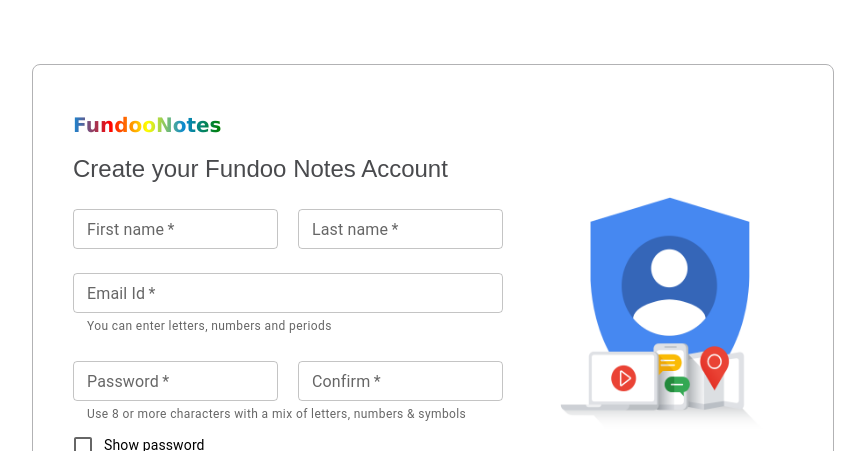
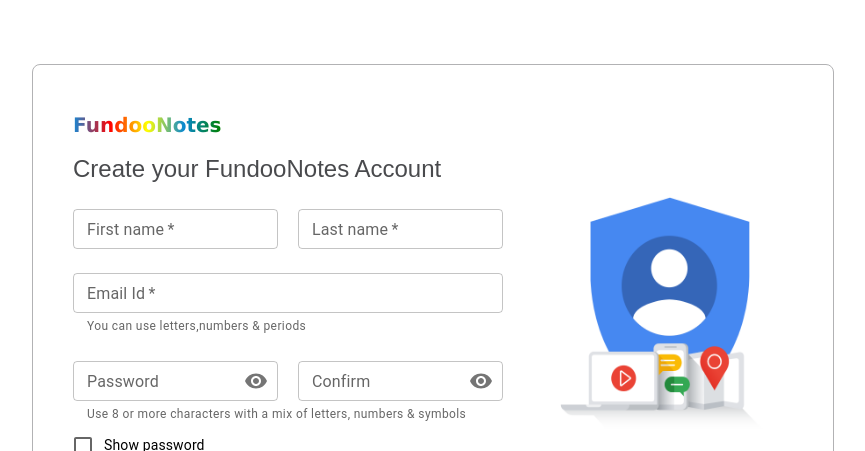
Before and after one commit to tusharkasturi1999/FundooNotesReact, a React (Create React App) app: page / in a window 1280 px wide. Shown: the top 451 px of the page, without its empty margins (208-1073 px from the left). Built offline with nearby package versions, Linux system fonts and the light colour scheme.

Commit message:
Added: Validation to form

```diff
--- a/package.json
+++ b/package.json
@@ -5,6 +5,7 @@
   "dependencies": {
     "@emotion/react": "^11.5.0",
     "@emotion/styled": "^11.3.0",
+    "@mui/icons-material": "^5.0.5",
     "@mui/material": "^5.0.5",
     "@testing-library/jest-dom": "^5.14.1",
     "@testing-library/react": "^11.2.7",
--- a/src/components/Registration.jsx
+++ b/src/components/Registration.jsx
@@ -1,4 +1,4 @@
-import React from "react";
+import React, { useState, useEffect } from "react";
 import "../css/style.css";
 import accounts from "../assets/accounts.PNG";
 import Avatar from "@mui/material/Avatar";
@@ -9,29 +9,108 @@
 import FormControlLabel from "@mui/material/FormControlLabel";
 import Checkbox from "@mui/material/Checkbox";
 import Typography from "@mui/material/Typography";
-
-
+import Visibility from "@mui/icons-material/Visibility";
+import VisibilityOff from "@mui/icons-material/VisibilityOff";
+import IconButton from "@mui/material/IconButton";
+import FormControl from "@mui/material/FormControl";
+import InputLabel from "@mui/material/InputLabel";
+import OutlinedInput from "@mui/material/OutlinedInput";
+import {
+  validPassword,
+  validEmail,
+  validFirstName,
+  validLastName,
+} from "../validation/formValidation";
 
 export default function Registration() {
   const [values, setValues] = React.useState({
-    amount: "",
-    password1: "",
-    password2: "",
-    weight: "",
-    weightRange: "",
+    password: "",
+    confirmPassword: "",
     showPassword: false,
+    showConfirmPassword: false,
+    checkTick: true,
   });
+
+  const [firstName, setFirstName] = useState("");
+  const [lastName, setLastName] = useState("");
+  const [email, setEmail] = useState("");
+  const [password, setPassword] = useState("");
+  const [confirmPassword, setConfirmPassword] = useState("");
+  const [firstNameError, setFirstNameError] = useState(false);
+  const [lastNameError, setLastNameError] = useState(false);
+  const [emailError, setEmailError] = useState(false);
+  const [passwordError, setPasswordError] = useState(false);
+  const [confirmPasswordError, setPasswordConfirmError] = useState(false);
+  const [showPassword, setShowPassword] = useState(false);
 
   const handleChange = (prop) => (event) => {
     setValues({ ...values, [prop]: event.target.value });
   };
 
-  const handleClickShowPassword = () => {
+    const handleSubmit = (e) => {
+    e.preventDefault();
+    setFirstNameError(false);
+    setLastNameError(false);
+    setEmailError(false);
+    setPasswordError(false);
+    setPasswordConfirmError(false);
+    if (!validFirstName.test(firstName)) setFirstNameError(true);
+    if (!validLastName.test(lastName)) setLastNameError(true);
+    if (!validEmail.test(email)) setEmailError(true);
+    if (!validPassword.test(password)) setPasswordError(true);
+    if (password !== confirmPassword) {
+      setPasswordConfirmError(true);
+    }
+  };
+
+  //   useEffect(() => {
+
+  //   });
+
+  const handleClickShowPasswordBoth = (event) => {
+    console.log("Event Clicked, CheckTick:", values.checkTick);
+    //   let isShowPasswordChecked=event.target.checked
     setValues({
       ...values,
-      showPassword: !values.showPassword,
+      checkTick: !values.checkTick,
     });
+    console.log("Value after SetValue, CheckTick:", values.checkTick);
+    // let isShowPasswordChecked=event.target.checked
+
+    if (values.checkTick === true) {
+      setValues({
+        ...values,
+        showPassword: true,
+        showConfirmPassword: true,
+        // checkTick: isShowPasswordChecked,
+      });
+    }
+
+    if (values.checkTick === false) {
+      setValues({
+        ...values,
+        showPassword: "false",
+        showConfirmPassword: "false",
+        // checkTick: isShowPasswordChecked,
+      });
+    }
   };
+
+  const handleClickShowPassword =() =>{
+    setValues({
+        ...values,
+        showPassword: !values.showPassword,
+        // checkTick: isShowPasswordChecked,
+      });
+    }
+
+  const handleClickShowConfirmPassword =() =>{
+    setValues({
+        ...values,
+        showConfirmPassword: !values.showConfirmPassword,
+        // checkTick: isShowPasswordChecked,
+      });
+    }
 
   const handleMouseDownPassword = (event) => {
     event.preventDefault();
@@ -46,10 +125,10 @@
           </div>
           <div className="createAccountDiv">
             <span className="createAccount">
-              Create your Fundoo Notes Account
+              Create your FundooNotes Account
             </span>
           </div>
-          <form>
+          <form onSubmit={handleSubmit} autoComplete="off">
             <div className="innerImg">
               <div className="inputBox">
                 <div className="firstAndLast">
@@ -60,6 +139,9 @@
                       label="First name"
                       variant="outlined"
                       size="small"
+                      error={firstNameError}
+                      helperText={firstNameError ? "Invalid first name" : ""}
+                      onChange={(e) => setFirstName(e.target.value)}
                     />
                   </div>
                   <div className="lastName">
@@ -69,12 +151,15 @@
                       label="Last name"
                       variant="outlined"
                       size="small"
+                      error={lastNameError}
+                      helperText={lastNameError ? "Invalid last name" : ""}
+                      onChange={(e) => setLastName(e.target.value)}
                     />
                   </div>
                 </div>
                 <div className="emailId">
                   <TextField
-                    helperText="You can enter letters, numbers and periods"
+                    // helperText="You can enter letters, numbers and periods"
                     required
                     className="emailIdBox"
                     fullWidth
@@ -82,36 +167,78 @@
                     size="small"
                     autoComplete="email"
                     placeholder="abc.123@example.com"
+                    error={emailError}
+                    helperText={
+                        emailError
+                          ? "Invalid email"
+                          : "You can use letters,numbers & periods"
+                      }
+                      onChange={(e) => setEmail(e.target.value)}
                     //   InputProps={{endAdornment: <InputAdornment position="end">@example.com</InputAdornment>}}
                   />
                 </div>
                 <div className="password">
                   <div className="firstPassword">
-                    <TextField
-                      required
-                      className="firstPasswordBox"
-                      label="Password"
-                      variant="outlined"
-                      size="small"
-                      variant="outlined"
-                      size="small"
-                      type={values.showPassword ? "text" : "password"}
-                      value={values.password1}
-                      onChange={handleChange("password1")}
-                    />
+                    <FormControl variant="outlined" size="small">
+                      <InputLabel htmlFor="outlined-adornment-password">
+                        Password
+                      </InputLabel>
+                      <OutlinedInput
+                        className="firstPasswordBox"
+                        type={values.showPassword ? "text" : "password"}
+                        value={values.password}
+                        onChange={handleChange("password")}
+                        label="Password"
+                        error={passwordError}
+                        endAdornment={
+                          <InputAdornment position="end">
+                            <IconButton
+                              aria-label="toggle password visibility"
+                              onClick={handleClickShowPassword}
+                              onMouseDown={handleMouseDownPassword}
+                              edge="end"
+                            >
+                              {values.showPassword ? (
+                                <VisibilityOff />
+                              ) : (
+                                <Visibility />
+                              )}
+                            </IconButton>
+                          </InputAdornment>
+                        }
+                      />
+                    </FormControl>
                   </div>
                   <div className="confirm">
-                    <TextField
-                      // type="password"
-                      required
-                      className="confirmBox"
-                      label="Confirm"
-                      variant="outlined"
-                      size="small"
-                      type={values.showPassword ? "text" : "password"}
-                      value={values.password2}
-                      onChange={handleChange("password2")}
-                    />
+                    <FormControl variant="outlined" size="small">
+                      <InputLabel htmlFor="outlined-adornment-password">
+                        Confirm
+                      </InputLabel>
+                      <OutlinedInput
+                        className="confirmBox"
+                        type={values.showConfirmPassword ? "text" : "password"}
+                        value={values.confirmPassword}
+                        error={confirmPasswordError}
+                        onChange={handleChange("confirmPassword")}
+                        endAdornment={
+                          <InputAdornment position="end">
+                            <IconButton
+                              aria-label="toggle password visibility"
+                              onClick={handleClickShowConfirmPassword}
+                              onMouseDown={handleMouseDownPassword}
+                              edge="end"
+                            >
+                              {values.showConfirmPassword ? (
+                                <VisibilityOff />
+                              ) : (
+                                <Visibility />
+                              )}
+                            </IconButton>
+                          </InputAdornment>
+                        }
+                        label="Password"
+                      />
+                    </FormControl>
                   </div>
                 </div>
                 <div className="passwordInfo">
@@ -125,10 +252,10 @@
                     control={
                       <Checkbox
                         value="allowExtraEmails"
-                        color="primary" /*onClick={myFunction(confirm)}*/
-                        onClick={handleClickShowPassword}
+                        color="primary"
+                        onClick={handleClickShowPasswordBoth}
                         onMouseDown={handleMouseDownPassword}
-                     / >
+                      />
                     }
                     label={
                       <Typography style={{ fontSize: "14px" }}>
@@ -139,10 +266,12 @@
                 </div>
                 <div className="signInSignUp">
                   <div className="signIn">
-                    <span>Sign in instead</span>
+                      <a href = "[absolute url]" text-decoration ="none">
+                    <span variant="text"   to="/login">Sign in instead</span>
+                    </a>
                   </div>
                   <div className="signUp">
-                    <Button variant="contained">Sign Up</Button>
+                    <Button variant="contained" type ="submit">Sign Up</Button>
                   </div>
                 </div>
               </div>
--- a/src/css/style.css
+++ b/src/css/style.css
@@ -191,3 +191,30 @@
   margin-left: auto;
   margin-right: 0;
 }
+
+a:link {
+    text-decoration: none;
+  }
+
+  a:visited {
+    text-decoration: none;
+  }
+
+  a:link {
+    color: #1a73e8;
+  }
+
+  /* visited link */
+  a:visited {
+    color: #1a73e8;
+  }
+
+  /* mouse over link */
+  a:hover {
+    color: #1a73e8;
+  }
+
+  /* selected link */
+  a:active {
+    color: #1a73e8;
+  }
--- /dev/null
+++ b/src/validation/formValidation.js
@@ -0,0 +1,6 @@
+export const validFirstName = new RegExp("^[A-Z][a-zA-Z]{2,}");
+export const validLastName = new RegExp("^[A-Z][a-zA-Z]{2,}");
+export const validEmail = new RegExp(
+  "^[a-zA-Z0-9._:$!%-]+@[a-zA-Z0-9.-]+.[a-zA-Z]$"
+);
+export const validPassword = new RegExp("^[a-zA-Z0-9@#$%^&*()!~]{8,}$");
```
Also changed, not shown: 1 other file (tests, documents, lock files or other folders).
